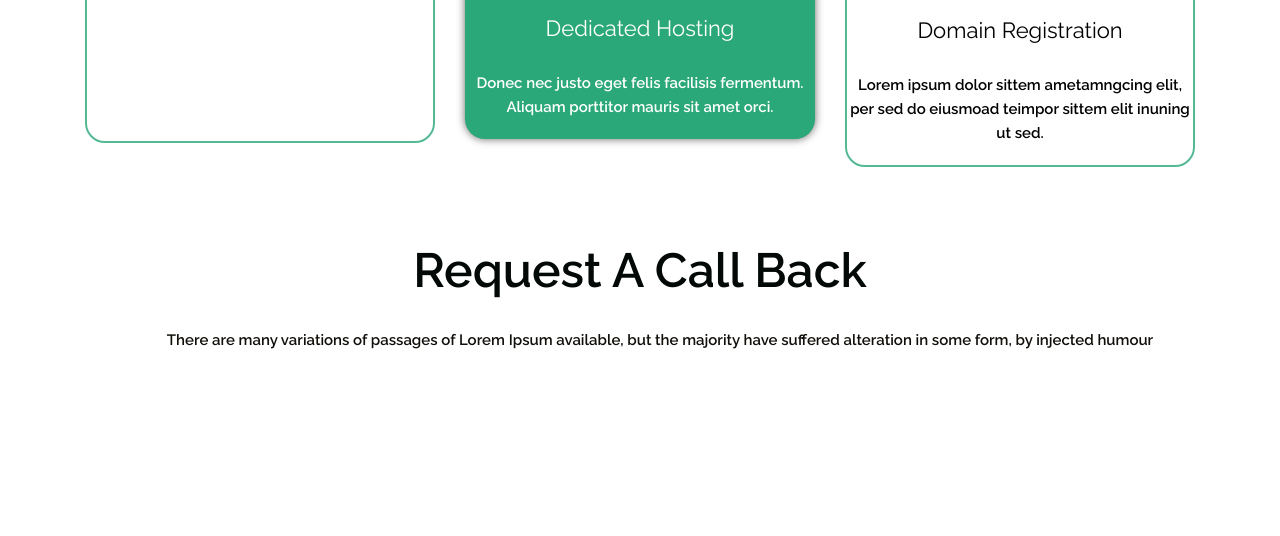
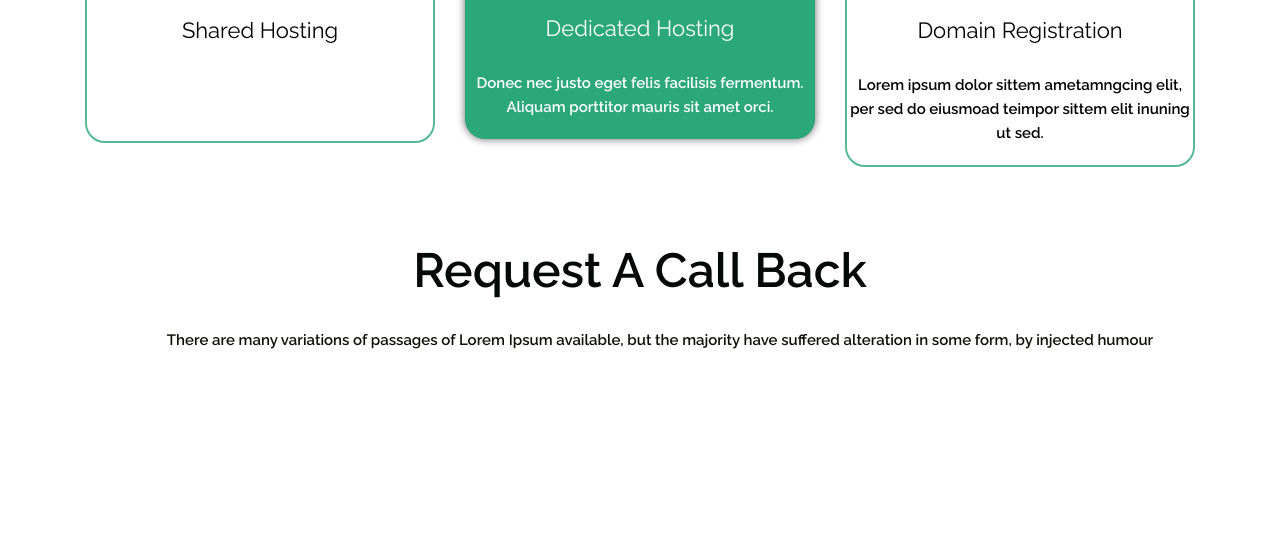
Before and after one commit to Mamun-NSU/Focus-RW, a plain HTML site: page index.html in a window 1280 px wide. Shown: the part 2223-2759 px from the top of the page. Drawn offline with nearby package versions, Linux system fonts and the light colour scheme.

Commit message:
Update
update

```diff
--- a/index.html
+++ b/index.html
@@ -178,7 +178,7 @@ teimpor sittem elit inuning ut sed.</p>
     		    <div class="col-sm-4">
     			    <div class="about_inner">
     				    <div class="icon"><a href="#"><img src="images/icon-1.png"></a></div>
-    				    <h2 class="hosting_text">Dedicated Hosting</h2>
+    				   <h2 class="totaly_text">Shared Hosting</h2>
                 <p class="justo_text">Donec nec justo eget felis facilisis fermentum. Aliquam porttitor mauris sit amet orci.</p>
     			    </div>
     		    </div>
```
